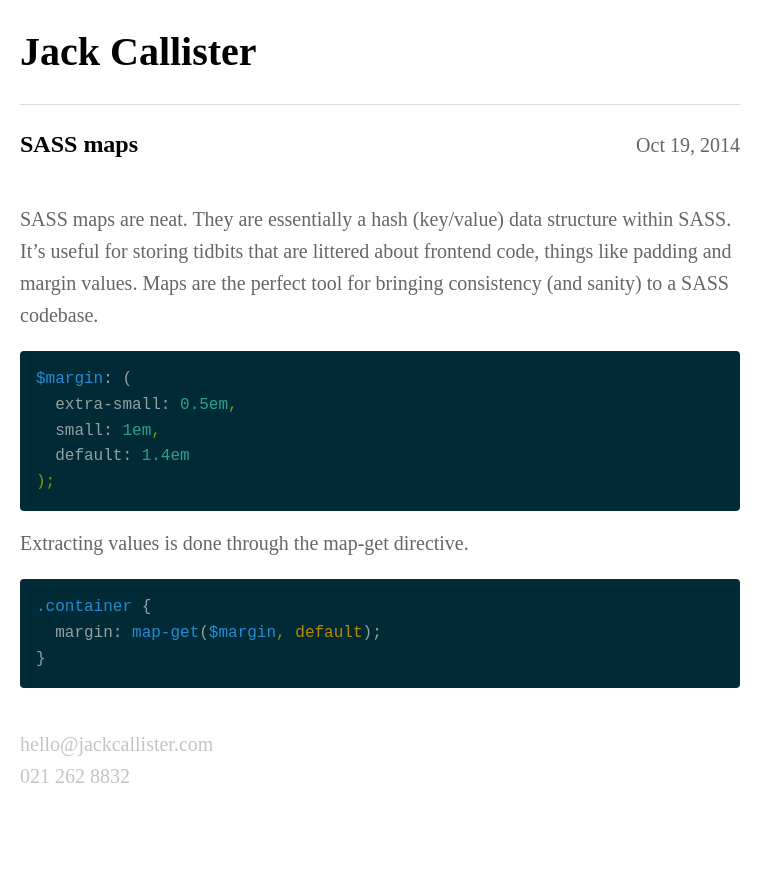
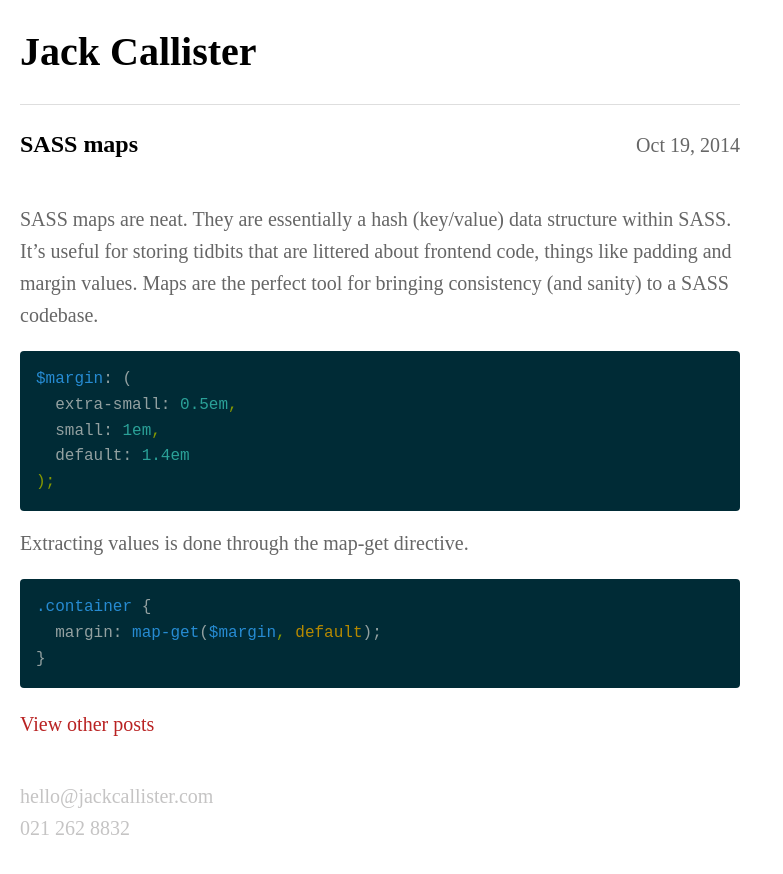
Before and after one commit to jackcallister/jarsbe.github.io, a Jekyll site: the page built from _posts/2014-10-19-sass-maps.markdown, in a window 1280 px wide. Shown: the top 874 px of the page, without its empty margins (0-783 px from the left). Built offline with Jekyll 4.4.1, drawn with Linux system fonts in a browser that asks for light colours; Markdown is read by kramdown in place of the engine named in the settings.

Commit message:
Added a back button to posts.

```diff
--- a/_layouts/post.html
+++ b/_layouts/post.html
@@ -9,3 +9,5 @@ layout: default
 <article>
   {{ content }}
 </article>
+
+<p><a href="/journal">View other posts</a><p>
--- a/css/base/_layout.scss
+++ b/css/base/_layout.scss
@@ -16,6 +16,10 @@ header.post {
   padding-bottom: 1em;
 }
 
+article {
+  margin-bottom: 1em;
+}
+
 footer {
   margin-top: 2em;
 }
```
